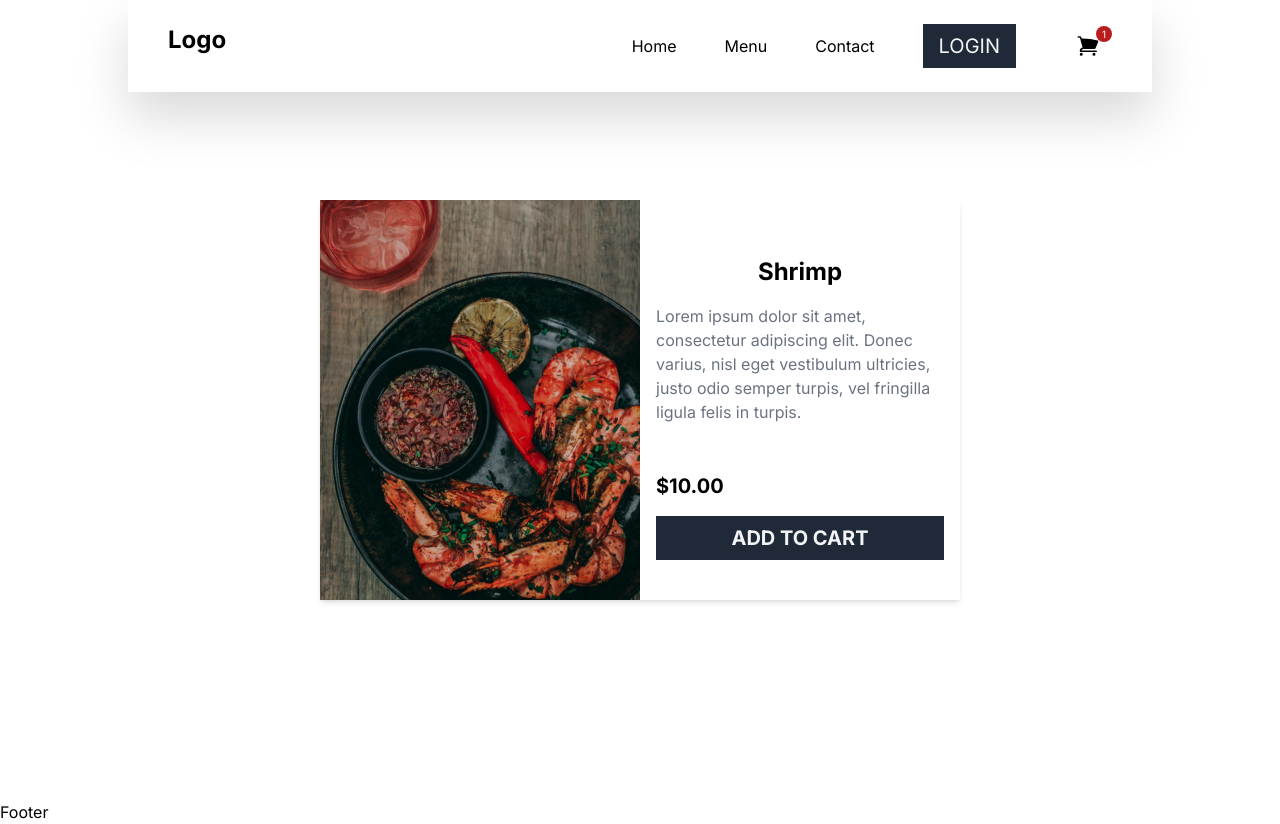
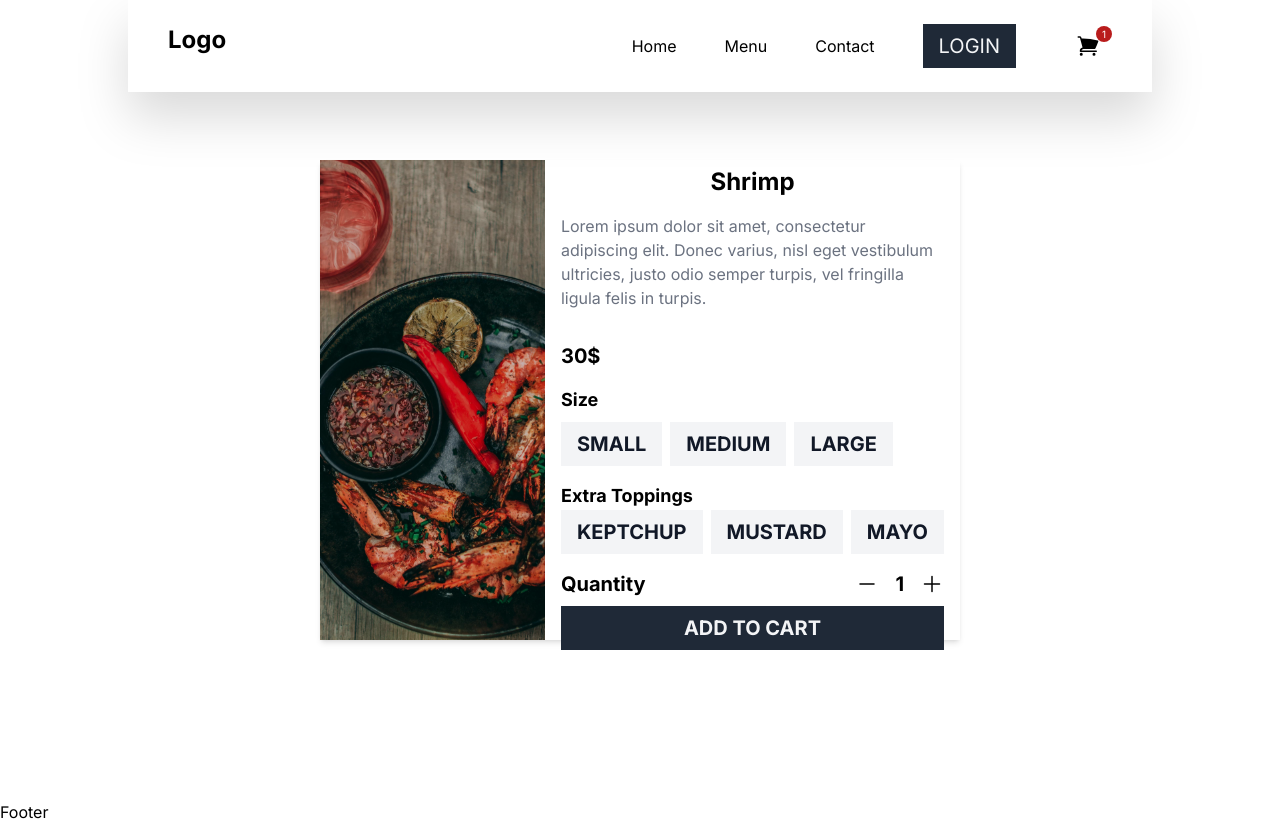
Before and after one commit to jesusfb/food-ordering-app-nextjs-prisma, a Next.js app: page /product/1 in a window 1280 px wide. Built offline with nearby package versions, Linux system fonts and the light colour scheme.

Commit message:
Product details added

```diff
--- a/src/app/product/[id]/page.tsx
+++ b/src/app/product/[id]/page.tsx
@@ -1,10 +1,11 @@
 import React from 'react';
 import Image from "next/image";
+import ProductDetails from "@/components/ProductDetails";
 
 const SingleProductPage = () => {
     return (
         <div className="flex h-screen items-center justify-center">
-            <div className="h-screen w-full md:h-1/2 lg:w-2/3 xl:w-1/2 flex flex-col md:flex-row shadow-md">
+            <div className="h-screen w-full md:h-3/5 lg:w-2/3 xl:w-1/2 flex flex-col md:flex-row shadow-md">
                 <div className="relative h-full w-full" style={{flex: 1}}>
                     <Image src={"/shrimp.jpg"} alt={"Shrimp"} fill className="object-cover"/>
                     <div className="absolute top-0 bg-black bg-opacity-20 h-full w-full"></div>
@@ -14,11 +15,8 @@ const SingleProductPage = () => {
                         <h1 className="text-2xl font-bold">Shrimp</h1>
                         <p className="text-gray-500 py-4">Lorem ipsum dolor sit amet, consectetur adipiscing elit. Donec varius, nisl eget vestibulum ultricies, justo odio semper turpis, vel fringilla ligula felis in turpis.</p>
                     </div>
-                    <div className="flex justify-between items-center w-full p-4">
-                    <p className="text-xl font-bold">$10.00</p>
-                    </div>
-                    <div className="w-full px-4">
-                        <button className="w-full bg-gray-800 text-gray-100 text-xl font-bold px-4 py-2 uppercase hover:bg-gray-700 duration-300">Add to Cart</button>
+                    <div className="flex justify-between items-center w-full px-4">
+                    <ProductDetails/>
                     </div>
                 </div>
             </div>
--- a/src/components/ProductDetails.tsx
+++ b/src/components/ProductDetails.tsx
@@ -0,0 +1,47 @@
+'use client';
+
+import React, {useState} from 'react';
+
+const ProductDetails = () => {
+
+
+    return (
+        <div className="w-full">
+            <h2 className="text-xl font-bold pb-4">30$</h2>
+            <div className="flex flex-col">
+                <h3 className="text-lg font-bold">Size</h3>
+                <div className="flex gap-2 py-2">
+                    <button className={"bg-gray-100 text-gray-900 text-xl font-bold px-4 py-2 uppercase hover:bg-gray-800 hover:text-gray-100  duration-300"}>Small</button>
+                    <button className={"bg-gray-100 text-gray-900 text-xl font-bold px-4 py-2 uppercase hover:bg-gray-800 hover:text-gray-100  duration-300"}>Medium</button>
+                    <button className={"bg-gray-100 text-gray-900 text-xl font-bold px-4 py-2 uppercase hover:bg-gray-800  hover:text-gray-100 duration-300"}>Large</button>
+                </div>
+            </div>
+            <div className="flex flex-col py-2">
+                <h3 className="text-lg font-bold">Extra Toppings</h3>
+                <div className="flex gap-2">
+                    <button className={"bg-gray-100 text-gray-900 text-xl font-bold px-4 py-2 uppercase hover:bg-gray-800 hover:text-gray-100  duration-300"}>Keptchup</button>
+                    <button className={"bg-gray-100 text-gray-900 text-xl font-bold px-4 py-2 uppercase hover:bg-gray-800 hover:text-gray-100  duration-300"}>Mustard</button>
+                    <button className={"bg-gray-100 text-gray-900 text-xl font-bold px-4 py-2 uppercase hover:bg-gray-800  hover:text-gray-100 duration-300"}>Mayo</button>
+                </div>
+            </div>
+            <div className="flex gap-1 items-center py-2 justify-between">
+                <h1 className="text-xl font-bold">Quantity</h1>
+                <div className="flex items-center">
+                    <svg xmlns="http://www.w3.org/2000/svg" fill="none" viewBox="0 0 24 24" strokeWidth={1.5} stroke="currentColor" className="size-6 cursor-pointer">
+                        <path strokeLinecap="round" strokeLinejoin="round" d="M5 12h14" />
+                    </svg>
+                    <span className="text-xl font-bold px-4">1</span>
+                    <svg xmlns="http://www.w3.org/2000/svg" fill="none" viewBox="0 0 24 24" strokeWidth={1.5} stroke="currentColor" className="size-6 cursor-pointer">
+                        <path strokeLinecap="round" strokeLinejoin="round" d="M12 4.5v15m7.5-7.5h-15" />
+                    </svg>
+                </div>
+
+            </div>
+            <div className="w-full">
+                <button className="w-full bg-gray-800 text-gray-100 text-xl font-bold px-4 py-2 uppercase hover:bg-gray-700 duration-300">Add to Cart</button>
+            </div>
+        </div>
+    );
+};
+
+export default ProductDetails;
```
